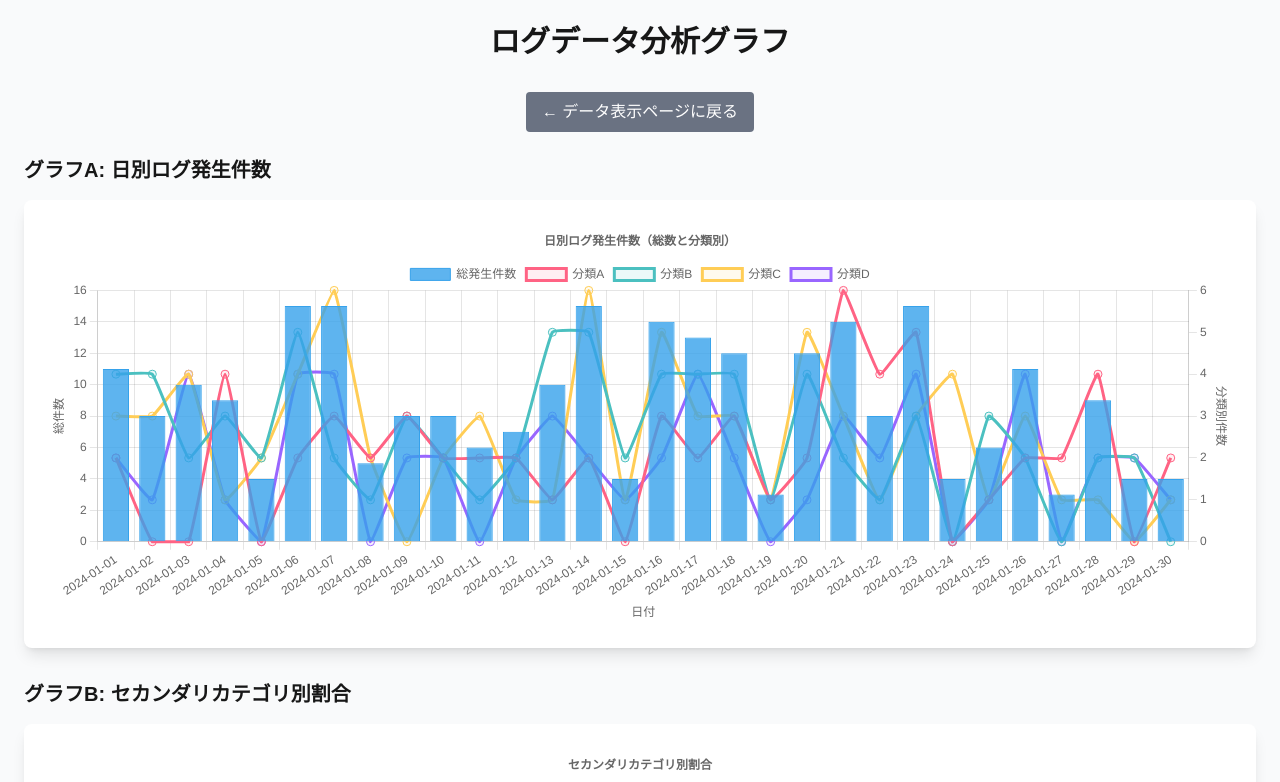
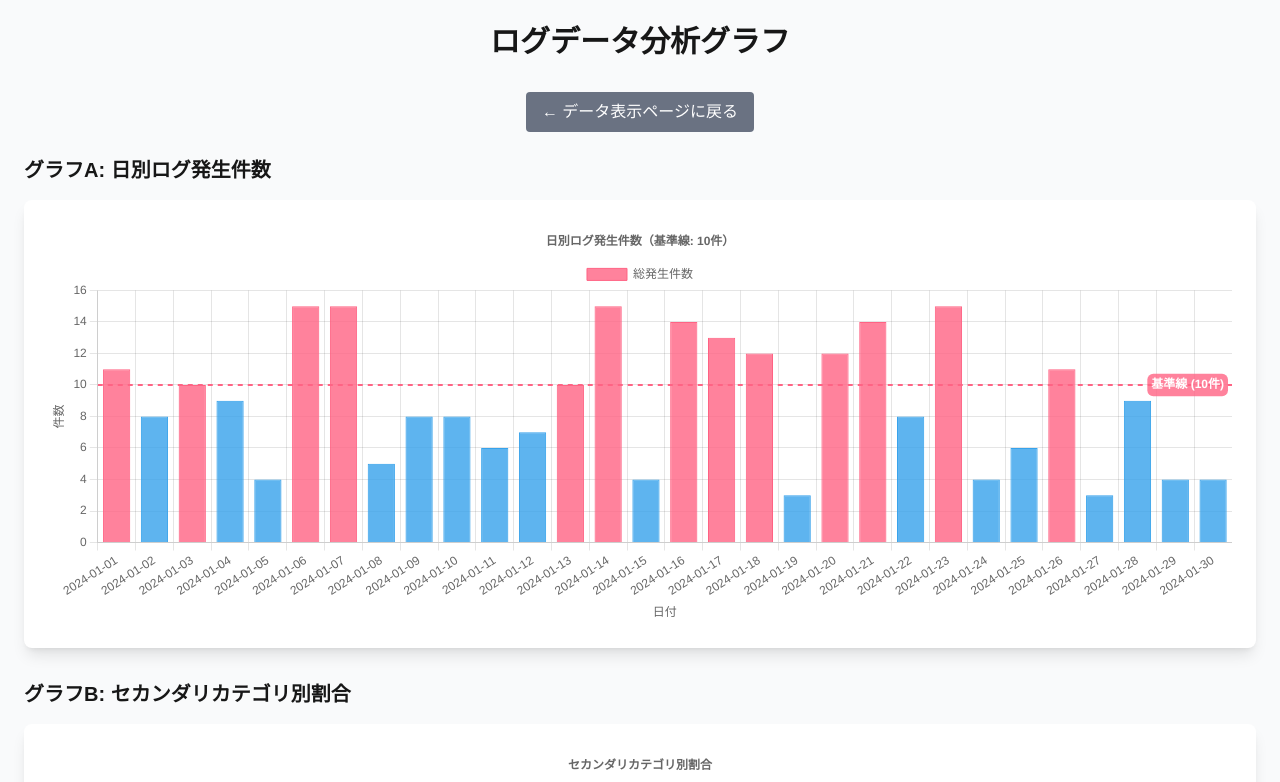
Before and after one commit to totoyk/learning-react-chartjs, a Next.js app in the folder apps/: page /charts in a window 1280 px wide. Shown: the top 782 px of the page. Built offline with nearby package versions, Linux system fonts and the light colour scheme.

Commit message:
added 縦棒グラフに基準線

```diff
--- a/apps/package.json
+++ b/apps/package.json
@@ -11,6 +11,7 @@
   "dependencies": {
     "chart.js": "^4.5.0",
     "chartjs-chart-matrix": "^3.0.0",
+    "chartjs-plugin-annotation": "^3.1.0",
     "next": "15.5.2",
     "react": "19.1.0",
     "react-chartjs-2": "^5.3.0",
--- a/apps/src/components/ChartA.js
+++ b/apps/src/components/ChartA.js
@@ -1,89 +1,88 @@
-import {
-  Chart as ChartJS,
-  CategoryScale,
-  LinearScale,
-  BarElement,
-  LineElement,
-  PointElement,
-  Title,
-  Tooltip,
-  Legend,
-} from 'chart.js'
-import { Chart } from 'react-chartjs-2'
+import { Chart as ChartJS, CategoryScale, LinearScale, BarElement, Title, Tooltip, Legend } from 'chart.js'
+import annotationPlugin from 'chartjs-plugin-annotation'
+import { Bar } from 'react-chartjs-2'
 import { formatForChartJS, aggregateByDateAndPrimaryCategory } from '@/constants/sampleData'
 
-ChartJS.register(CategoryScale, LinearScale, BarElement, LineElement, PointElement, Title, Tooltip, Legend)
+ChartJS.register(CategoryScale, LinearScale, BarElement, Title, Tooltip, Legend, annotationPlugin)
 
-// グラフA: 日別ログ件数の縦棒グラフ + primaryCategories別の折れ線グラフ（複合グラフ）
+// グラフA: 日別ログ件数の縦棒グラフ（基準線付き、primaryCategories別詳細をツールチップで表示）
 export default function ChartA() {
-  const chartData = formatForChartJS.combinedDailyChart()
+  const threshold = 10 // 基準線の値
+  const chartData = formatForChartJS.dailyCountBarChartWithThreshold(threshold)
   const dateAndCategoryData = aggregateByDateAndPrimaryCategory()
 
   const options = {
     responsive: true,
-    interaction: {
-      mode: 'index',
-      intersect: false,
-    },
     plugins: {
       legend: {
         position: 'top',
       },
       title: {
         display: true,
-        text: '日別ログ発生件数（総数と分類別）',
+        text: `日別ログ発生件数（基準線: ${threshold}件）`,
       },
       tooltip: {
         callbacks: {
           afterBody: function (context) {
-            // 棒グラフ（総件数）のツールチップでのみ詳細を表示
-            const barDataIndex = context.findIndex(item => item.dataset.type === 'bar')
-            if (barDataIndex === -1) return []
-
-            const dataIndex = context[barDataIndex].dataIndex
+            const dataIndex = context[0].dataIndex
             const date = chartData.labels[dataIndex]
             const categoryDetails = dateAndCategoryData[date]
+            const currentValue = context[0].parsed.y
 
-            if (!categoryDetails) return []
+            let details = []
 
-            const details = []
-            Object.entries(categoryDetails).forEach(([category, count]) => {
-              details.push(`${category}: ${count}件`)
-            })
+            // 基準線との比較情報を追加
+            if (currentValue >= threshold) {
+              details.push(`基準線を${currentValue - threshold}件超過`)
+            } else {
+              details.push(`基準線まであと${threshold - currentValue}件`)
+            }
 
-            return details.length > 0 ? ['', '分類別詳細:', ...details] : []
+            if (categoryDetails) {
+              details.push('') // 空行
+              details.push('分類別詳細:')
+              Object.entries(categoryDetails).forEach(([category, count]) => {
+                details.push(`${category}: ${count}件`)
+              })
+            }
+
+            return details
+          },
+        },
+      },
+      annotation: {
+        annotations: {
+          threshold: {
+            type: 'line',
+            yMin: threshold,
+            yMax: threshold,
+            borderColor: 'rgba(255, 99, 132, 1)',
+            borderWidth: 2,
+            borderDash: [5, 5],
+            label: {
+              display: true,
+              content: `基準線 (${threshold}件)`,
+              position: 'end',
+              backgroundColor: 'rgba(255, 99, 132, 0.8)',
+              color: 'white',
+              padding: 4,
+            },
           },
         },
       },
     },
     scales: {
+      y: {
+        beginAtZero: true,
+        title: {
+          display: true,
+          text: '件数',
+        },
+      },
       x: {
         title: {
           display: true,
           text: '日付',
-        },
-      },
-      y: {
-        type: 'linear',
-        display: true,
-        position: 'left',
-        beginAtZero: true,
-        title: {
-          display: true,
-          text: '総件数',
-        },
-      },
-      y1: {
-        type: 'linear',
-        display: true,
-        position: 'right',
-        beginAtZero: true,
-        title: {
-          display: true,
-          text: '分類別件数',
-        },
-        grid: {
-          drawOnChartArea: false,
         },
       },
     },
@@ -93,7 +92,7 @@ export default function ChartA() {
   return (
     <div className="bg-white p-6 rounded-lg shadow-lg">
       <div style={{ height: '400px' }}>
-        <Chart type="bar" data={chartData} options={options} />
+        <Bar data={chartData} options={options} />
       </div>
     </div>
   )
--- a/apps/src/constants/sampleData.js
+++ b/apps/src/constants/sampleData.js
@@ -202,6 +202,38 @@ export const formatForChartJS = {
     }
   },
 
+  // 基準線対応版日別件数用（棒グラフ）- グラフA用
+  dailyCountBarChartWithThreshold: (threshold = 10) => {
+    const aggregated = aggregateByDate()
+    const dateAndCategoryData = aggregateByDateAndPrimaryCategory()
+
+    return {
+      labels: aggregated.map(item => item.date),
+      datasets: [
+        {
+          label: '総発生件数',
+          data: aggregated.map(item => item.count),
+          backgroundColor: aggregated.map(item =>
+            item.count >= threshold
+              ? 'rgba(255, 99, 132, 0.8)'  // 基準線以上は赤
+              : 'rgba(54, 162, 235, 0.8)'  // 基準線未満は青
+          ),
+          borderColor: aggregated.map(item =>
+            item.count >= threshold
+              ? 'rgba(255, 99, 132, 1)'    // 基準線以上は赤
+              : 'rgba(54, 162, 235, 1)'    // 基準線未満は青
+          ),
+          borderWidth: 1,
+          // カスタムデータとしてprimaryCategory別の詳細を追加
+          primaryCategoryDetails: aggregated.map(item => {
+            const date = item.date
+            return dateAndCategoryData[date] || {}
+          }),
+        },
+      ],
+    }
+  },
+
   // 日別件数用
   dailyCount: () => {
     const aggregated = aggregateByDate()
```
Also changed, not shown: 1 other file (tests, documents, lock files or other folders).
